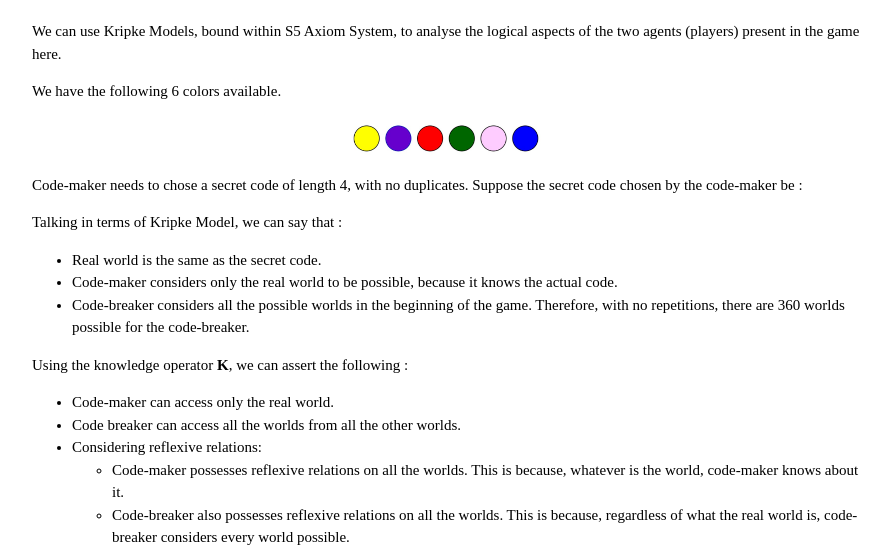
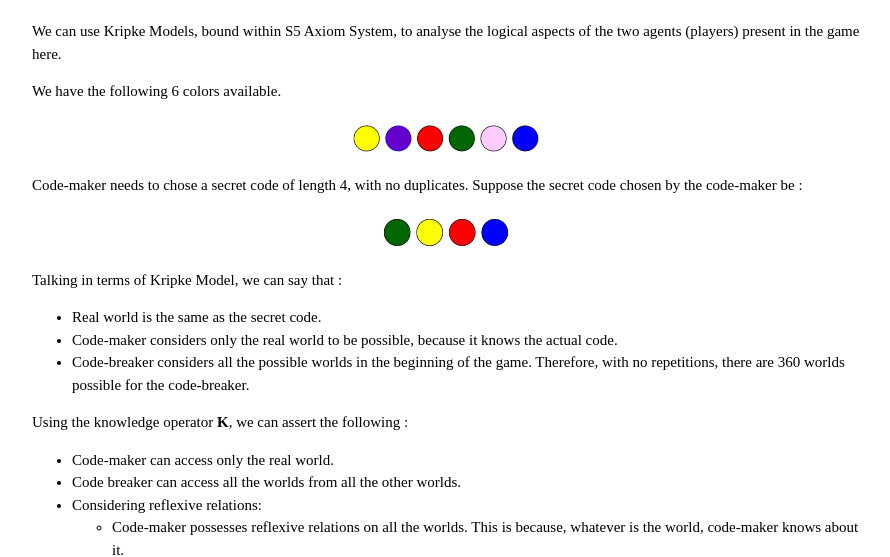
Before and after one commit to tskr1681/Mastermindgame, a Flask app: template templates/game.html in a window 1280 px wide. Shown: the part 1101-1658 px from the top of the page, without its empty margins (194-1084 px from the left). Run offline with Flask 2, Linux system fonts and the light colour scheme; the template is opened without the code that fills it, so the values that code supplies are empty.

Commit message:
Update game.html

```diff
--- a/templates/game.html
+++ b/templates/game.html
@@ -180,7 +180,7 @@
                   <p>We have the following 6 colors available.</p>
                   <div class="img-wrapper"><img src="https://raw.githubusercontent.com/tskr1681/Mastermindgame/master/resources/all_colors.jpg" width="200" class="img-fluid"></div>
                   <p>Code-maker needs to chose a secret code of length 4, with no duplicates. Suppose the secret code chosen by the code-maker be :</p>
-                  <p><p src="https://raw.githubusercontent.com/tskr1681/Mastermindgame/master/resources/code.jpg" width="140"></p>
+                  <div class="img-wrapper"><img src="https://raw.githubusercontent.com/tskr1681/Mastermindgame/master/resources/code.jpg" width="140" class="img-fluid"></div>
                   <p>Talking in terms of Kripke Model, we can say that :</p>
                   <ul>
                   <li>Real world is the same as the secret code.</li>
```
